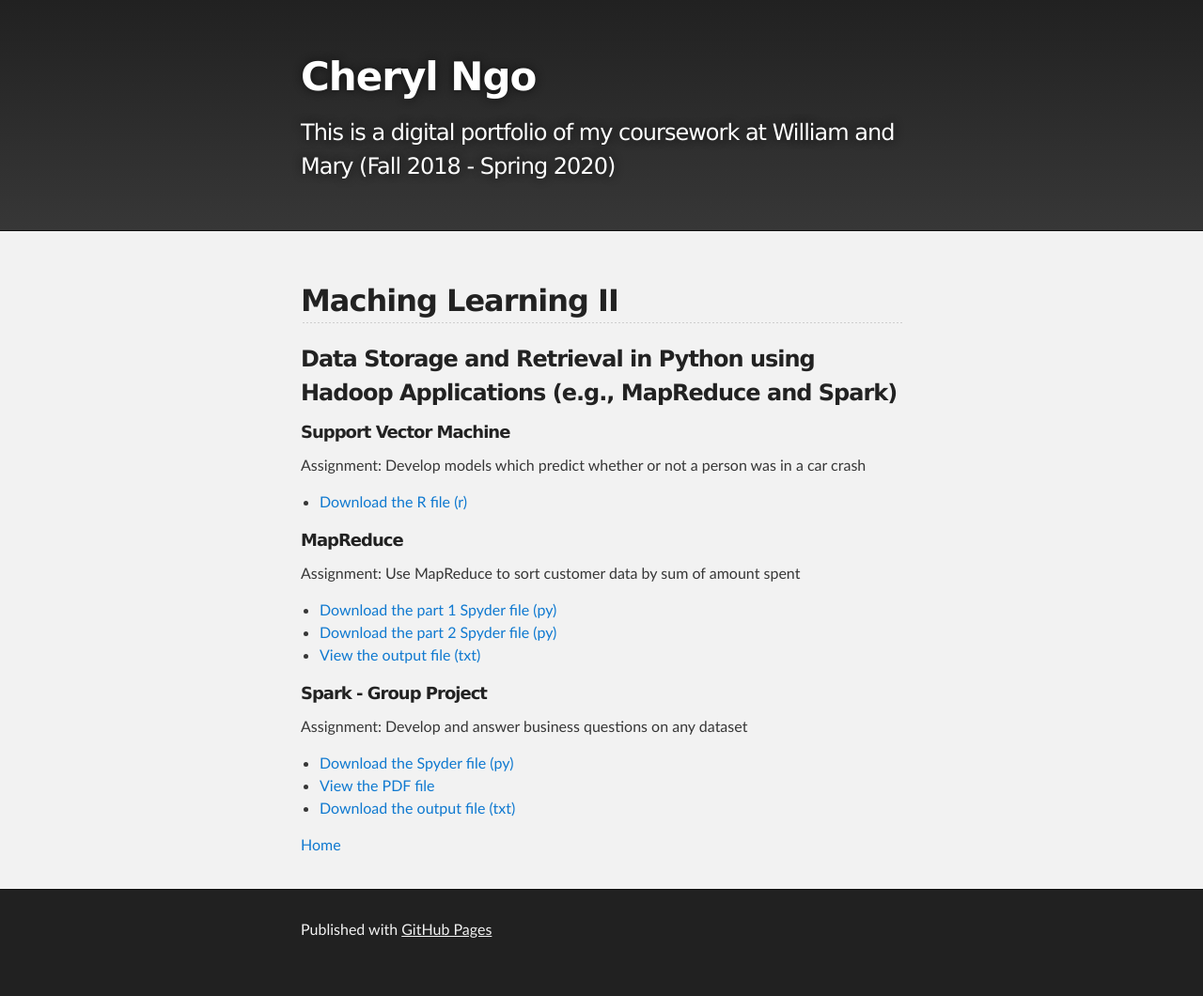
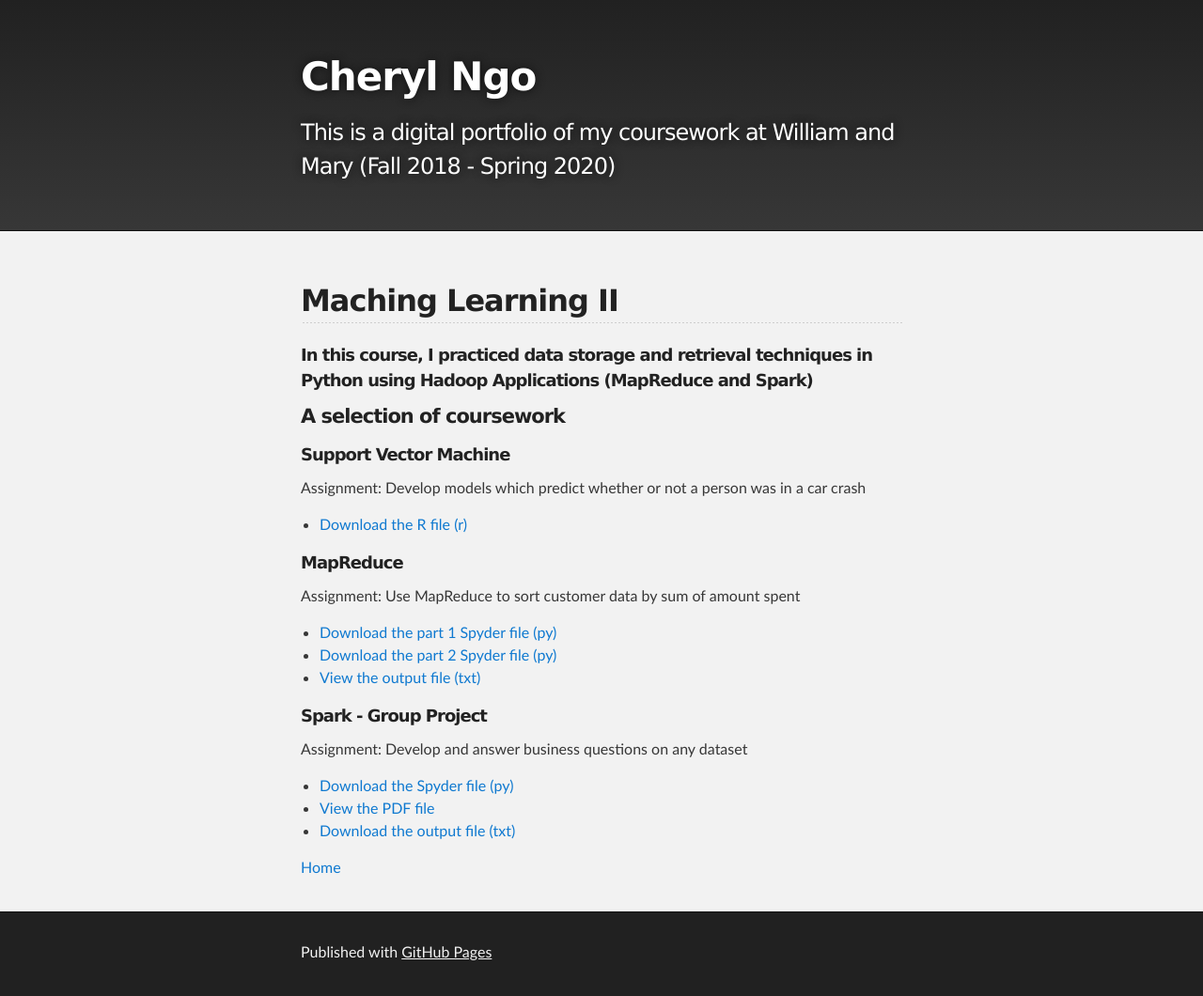
Before and after one commit to Cherylngo/cherylngo.github.io, a Jekyll site: the page built from ML2/index.md, in a window 1280 px wide. Shown: the whole page at 94% size. Built offline with Jekyll 4.4.1, drawn with Linux system fonts in a browser that asks for light colours; our own code applies the rules of GitHub Pages for plain Markdown files; before the commit the page ends 1036 px from its top, so only the background shows below that.

Commit message:
Update index.md

```diff
--- a/ML2/index.md
+++ b/ML2/index.md
@@ -5,8 +5,10 @@ Semester: Spring 2020
 ---
 
 ## Maching Learning II
-### Data Storage and Retrieval in Python using Hadoop Applications (e.g., MapReduce and Spark)
+##### In this course, I practiced data storage and retrieval techniques in Python using Hadoop Applications (MapReduce and Spark)
 
+
+#### A selection of coursework
 ##### Support Vector Machine
 Assignment: Develop models which predict whether or not a person was in a car crash
 - [Download the R file (r)](M1DataAssignmentCherylNgo.R)
```
